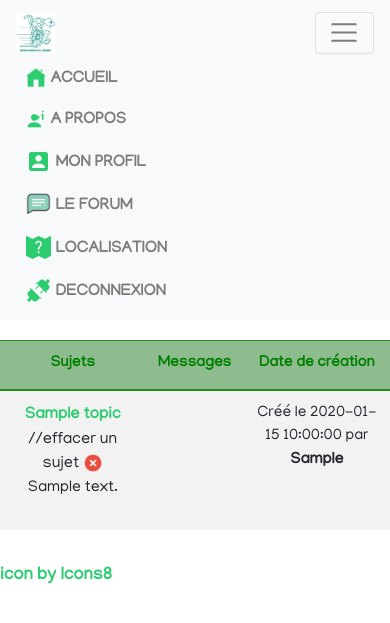
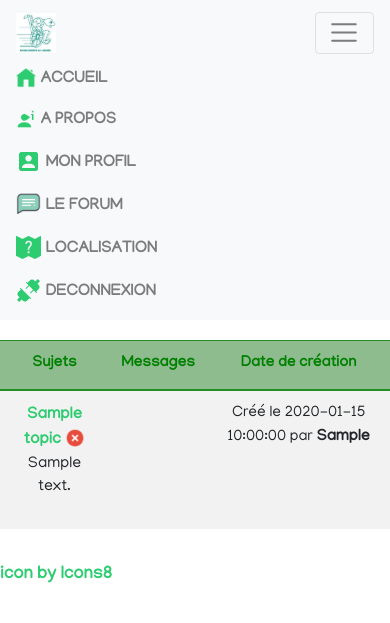
Before and after one commit to MarieNoelleNk/forum, a PHP site: template app/view/forum/topicsPage.php in a window 390 px wide, after a click that opens the changed part. Shown: the top 623 px of the page. Run offline with PHP 8.4, Linux system fonts and the light colour scheme; the visitor is signed in with stand-in values (Sample User, id 1); the template is opened without the code that fills it: most values are stand-ins (such as "Sample title", 1, 10 or a date in 2020); data that the repository does not hold is empty; some libraries are stand-ins or nearby versions.

Commit message:
modification de la feuille de style

```diff
--- a/app/view/forum/forumPage.php
+++ b/app/view/forum/forumPage.php
@@ -102,7 +102,7 @@ $cat = 0;
 <!--  -->
 
 
-    <table class="table table-responsive table-hover table-striped pt-5">
+    <table class="table table-hover table-striped pt-5">
 
         <?php
 
--- a/app/view/forum/topicsPage.php
+++ b/app/view/forum/topicsPage.php
@@ -83,7 +83,7 @@
                             <?= ucfirst($data['subject_title']); ?>
 
                         </a>
-                        <span> //effacer un sujet
+                        <span>
                               <?php if (isset($_SESSION['status']) && $_SESSION['status'] == 1):?>
 
                                   <a href="index.php?action=deleteTopic&amp;topicId=<?= $data['subject_id'];?>&amp;catId=<?= $data['subject_cat_id']; ?>&amp;subcatId=<?= $data['subject_subcat_id']; ?>" >
--- a/public/style.css
+++ b/public/style.css
@@ -24,7 +24,6 @@ a:hover{
     box-shadow: 2px 1px black;
 
 }
-
 
 /****************** barre de navigation *************/
 
@@ -198,7 +197,7 @@ a:hover{
 
 }
 
-/*----------------Price plan----------------------*/
+/*----------------Adhesion----------------------*/
 #price{
     background-image: linear-gradient(rgba(46,87,45,0.8), rgba(46,87,45,0.8)),url('images/group3-unsplash.jpg');
     background-size: cover;
@@ -466,6 +465,11 @@ blockquote::before{
 }
 
 /*---------------------------------------- MEDIA QUERIES -------------------------------------*/
+@media screen and (max-width:1020px){
+    .navbar-nav li {
+        padding: unset;
+    }
+}
 @media screen and (max-width:768px){
     h1{
         font-size: 2rem;
@@ -474,7 +478,7 @@ blockquote::before{
         width: 40px;
     }
 
-    /*--------------------- abonnement/ page d'accueil-------------------------*/
+    /*--------------------- adhesion/ page d'accueil-------------------------*/
     .card-header{
         font-size: 1.5rem;
     }
```
